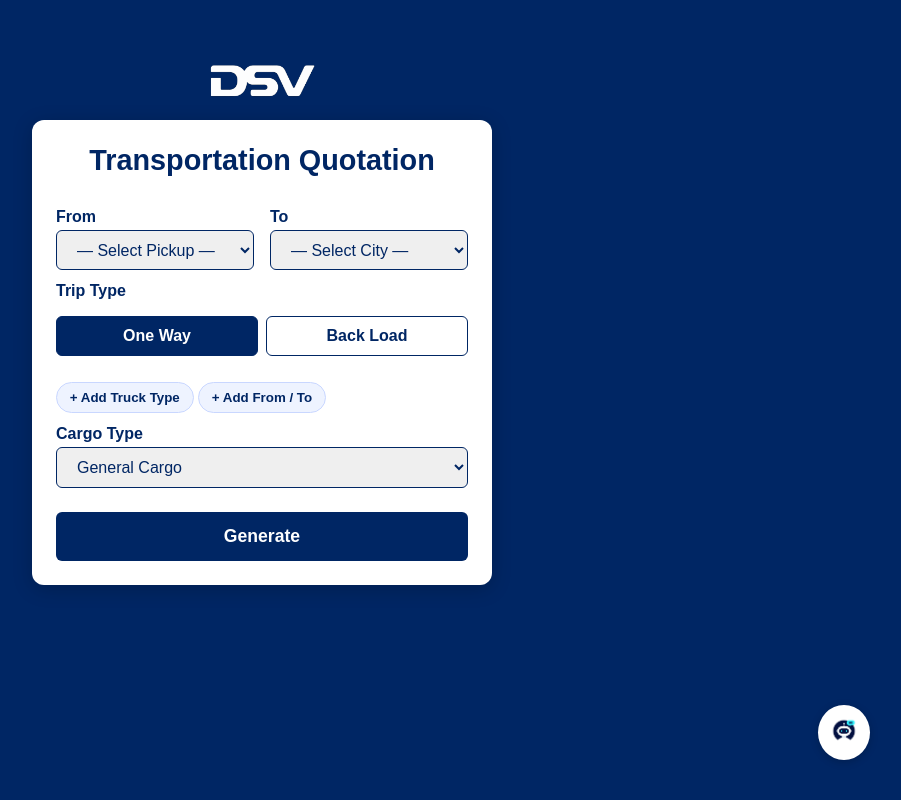
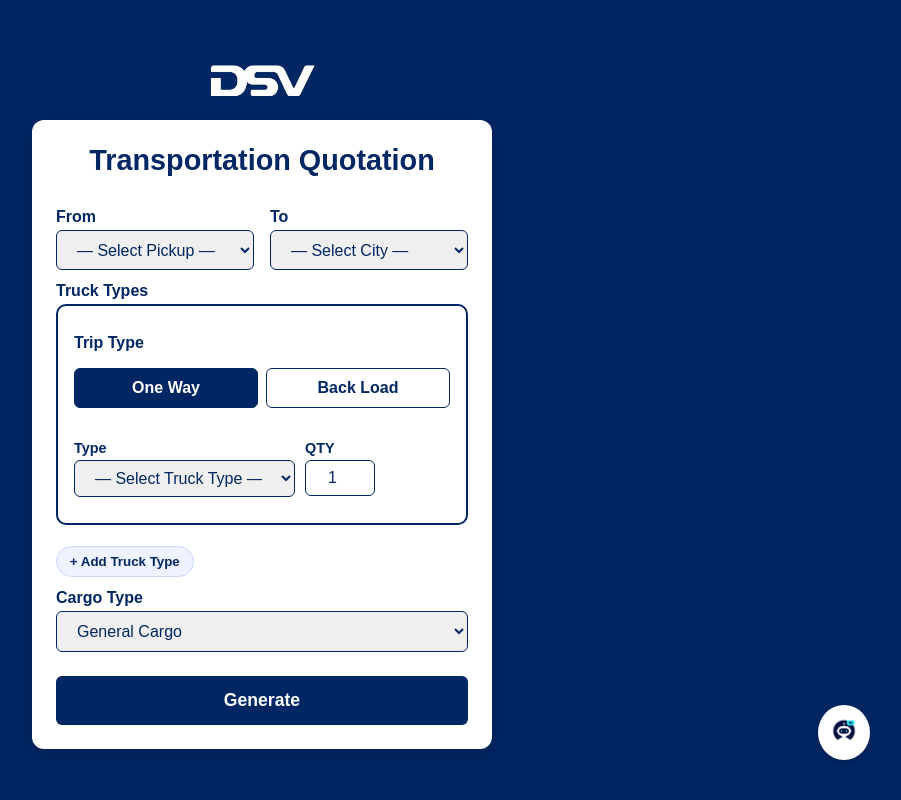
Before and after one commit to Jawadmhd1986/trans_test, a Flask app: page / in a window 1280 px wide. Shown: the whole page, without its empty margins (378-1279 px from the left). Run offline with Flask 3, Linux system fonts and the light colour scheme.

Commit message:
Update transport_form.html

```diff
--- a/templates/transport_form.html
+++ b/templates/transport_form.html
@@ -8,20 +8,19 @@
   <link rel="stylesheet" href="{{ url_for('static', filename='styles.css') }}" />
 </head>
 <body>
-  <!-- Floating DSV logo (fixed on blue) -->
+  <!-- Floating DSV logo (stays outside the card) -->
   <img src="{{ url_for('static', filename='dsv_logo.png') }}" alt="DSV Logo" class="dsv-logo" />
 
   <section class="quote-section">
     <div class="quote-card">
       <h1>Transportation Quotation</h1>
 
-      <!-- We’ll serialize all routes into this hidden field before submit -->
-      <form id="transportForm" action="{{ url_for('generate_transport') }}" method="POST">
-        <!-- ========== MAIN ROUTE HEADER (Route #1) ========== -->
+      <form action="{{ url_for('generate_transport') }}" method="POST">
+        <!-- From / To -->
         <div class="form-row">
           <div class="form-group">
             <label for="origin">From</label>
-            <select id="origin" required>
+            <select id="origin" name="origin" required>
               <option value="">— Select Pickup —</option>
               {% for o in origins %}
                 <option>{{ o }}</option>
@@ -31,7 +30,7 @@
 
           <div class="form-group">
             <label for="destination">To</label>
-            <select id="destination" required>
+            <select id="destination" name="destination" required>
               <option value="">— Select City —</option>
               {% for d in destinations %}
                 <option>{{ d }}</option>
@@ -40,35 +39,32 @@
           </div>
         </div>
 
-        <!-- Trip Type group that belongs to Route #1 -->
+        <!-- Trip Type (will be moved INSIDE the first box by JS) -->
         <div id="tripTypeGroup" class="form-group">
           <label>Trip Type</label>
           <div class="trip-options">
             <label class="selected">
-              <input type="radio" name="trip_type_main" value="one_way" checked />
+              <input type="radio" name="trip_type" value="one_way" checked />
               <span>One Way</span>
             </label>
             <label>
-              <input type="radio" name="trip_type_main" value="back_load" />
+              <input type="radio" name="trip_type" value="back_load" />
               <span>Back Load</span>
             </label>
           </div>
         </div>
 
-        <!-- ========== ROUTES CONTAINER ========== -->
-        <!-- Each .route-card contains its own From/To (for added routes) OR
-             uses the main header for Route #1, plus one or more trip-cards -->
-        <div id="routesContainer">
-          <!-- JS will build Route #1 here (with main header + one trip-card) -->
+        <!-- Truck Types heading + cards container -->
+        <div class="form-group">
+          <label>Truck Types</label>
+
+          <!-- JS will create boxes (.trip-card) inside here -->
+          <div id="truckTypeContainer"></div>
+
+          <button type="button" id="add-truck-type" class="btn-add">+ Add Truck Type</button>
         </div>
 
-        <!-- Add buttons -->
-        <div class="btn-row">
-          <button type="button" id="add-truck-type" class="btn-add">+ Add Truck Type</button>
-          <button type="button" id="add-route" class="btn-add">+ Add From / To</button>
-        </div>
-
-        <!-- Cargo Type (applies to all routes for now) -->
+        <!-- Cargo Type -->
         <div class="form-group">
           <label for="cargo_type">Cargo Type</label>
           <select id="cargo_type" name="cargo_type" required>
@@ -77,9 +73,6 @@
             <option value="container">Container</option>
           </select>
         </div>
-
-        <!-- Hidden JSON payload of all routes -->
-        <input type="hidden" id="routes_json" name="routes_json" value="[]"/>
 
         <button type="submit" class="btn-generate">Generate</button>
       </form>
@@ -110,8 +103,6 @@
     window.CICPA_CITIES = {{ cicpa_cities|tojson }};
     window.LOCAL_TRUCKS = {{ local_trucks|tojson }};
     window.CICPA_TRUCKS = {{ cicpa_trucks|tojson }};
-    window.PICKUP_LABELS = {{ origins|tojson }};
-    window.DEST_LABELS   = {{ destinations|tojson }};
   </script>
   <script src="{{ url_for('static', filename='chatbot.js') }}"></script>
 </body>
```
